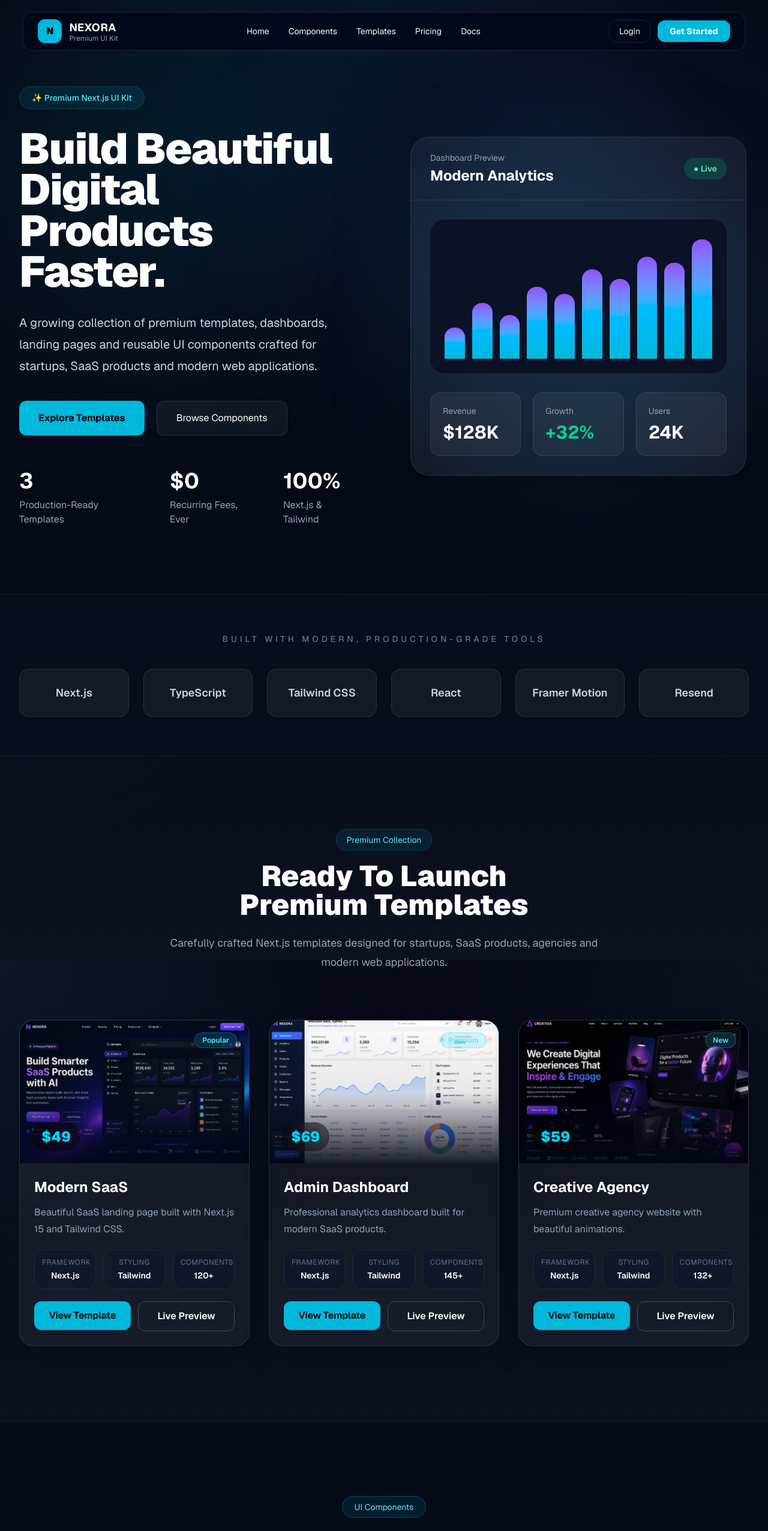
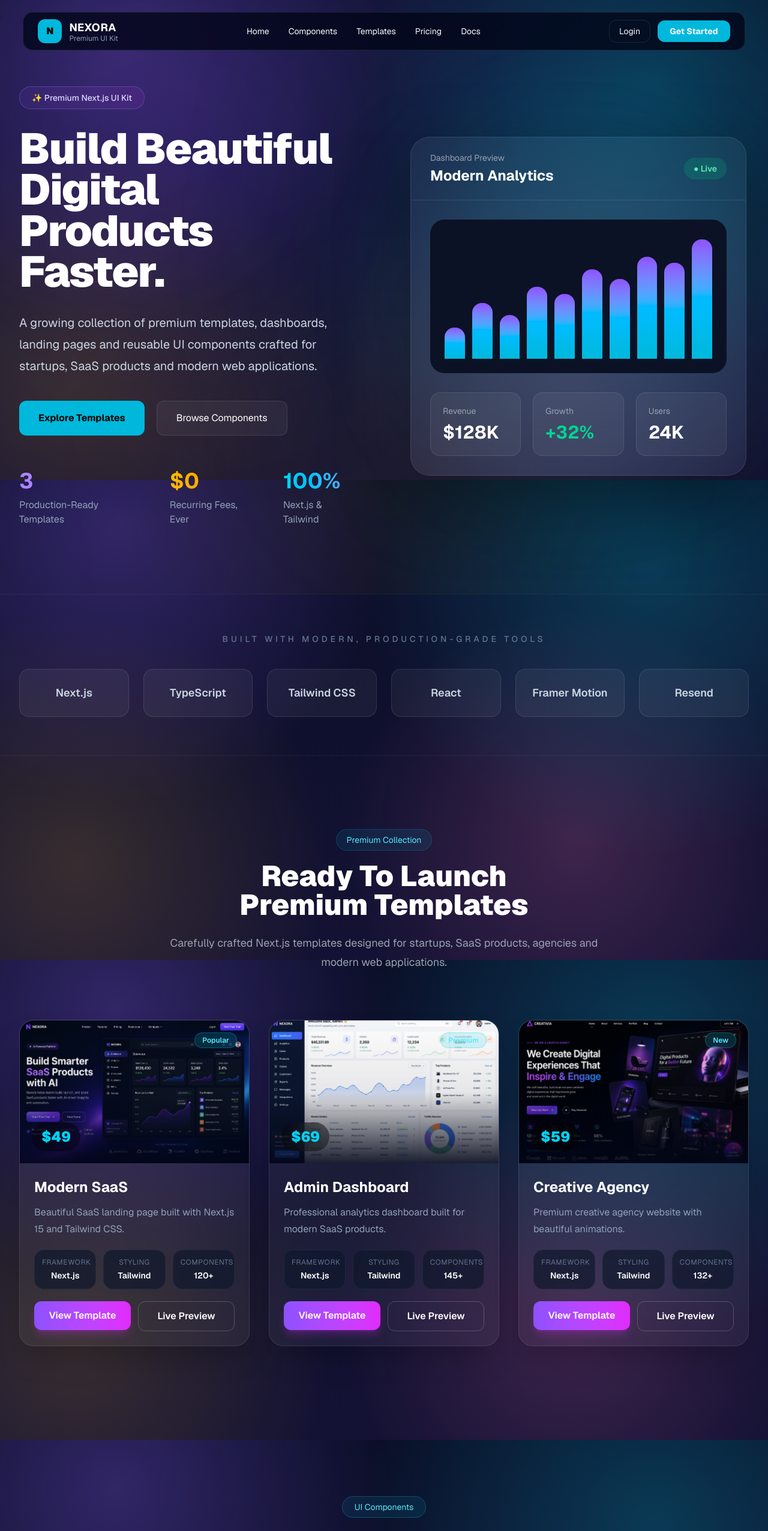
Before and after one commit to ghandon183-glitch/nexora-core, a Next.js app: page / in a window 1280 px wide. Shown: the top 2552 px of the page at 60% size. Built offline with nearby package versions, Linux system fonts and the light colour scheme.

Commit message:
Add vibrant multi-color glow redesign to homepage

```diff
--- a/app/globals.css
+++ b/app/globals.css
@@ -1,16 +1,16 @@
 @import "tailwindcss";
 
 :root {
-  --background: #050816;
+  --background: #0a0e27;
   --foreground: #f8fafc;
 
-  --card: rgba(15, 23, 42, 0.65);
-  --card-border: rgba(255,255,255,.08);
+  --card: rgba(30, 27, 66, 0.55);
+  --card-border: rgba(255,255,255,.10);
 
   --primary: #06b6d4;
   --primary-hover: #0891b2;
 
-  --muted: #94a3b8;
+  --muted: #a5b4d0;
 
   --radius: 24px;
 }
@@ -42,9 +42,11 @@ body{
   overflow-x:hidden;
 
   background:
-  radial-gradient(circle at top left,#0f172a 0%,transparent 40%),
-  radial-gradient(circle at top right,#0b1120 0%,transparent 35%),
-  linear-gradient(180deg,#050816 0%,#0b1120 100%);
+  radial-gradient(circle at 15% 10%,rgba(139,92,246,.30) 0%,transparent 35%),
+  radial-gradient(circle at 85% 18%,rgba(6,182,212,.26) 0%,transparent 38%),
+  radial-gradient(circle at 75% 75%,rgba(244,114,182,.20) 0%,transparent 34%),
+  radial-gradient(circle at 10% 80%,rgba(251,191,36,.16) 0%,transparent 32%),
+  linear-gradient(180deg,#0a0e27 0%,#141234 100%);
 
   color:var(--foreground);
 
--- a/components/sections/components-showcase.tsx
+++ b/components/sections/components-showcase.tsx
@@ -8,7 +8,7 @@ import Reveal from "@/components/ui/reveal";
 
 export default function ComponentsShowcase() {
   return (
-    <section className="bg-[#060B18] py-32">
+    <section className="py-32">
       <div className="mx-auto max-w-7xl px-8">
 
         <Reveal className="text-center">
--- a/components/sections/hero.tsx
+++ b/components/sections/hero.tsx
@@ -5,16 +5,18 @@ import { templates } from "@/lib/data/templates";
 export default function Hero() {
   const templateCount = templates.length;
   return (
-    <section className="relative overflow-hidden bg-[#060B18] pt-36 pb-28">
+    <section className="relative overflow-hidden pt-36 pb-28">
 
       {/* Background */}
       <div className="absolute inset-0">
 
-        <div className="absolute left-0 top-0 h-[550px] w-[550px] rounded-full bg-cyan-500/10 blur-[140px]" />
+        <div className="absolute left-0 top-0 h-[550px] w-[550px] rounded-full bg-violet-500/15 blur-[140px]" />
 
-        <div className="absolute right-0 top-32 h-[600px] w-[600px] rounded-full bg-violet-500/10 blur-[180px]" />
+        <div className="absolute right-0 top-32 h-[600px] w-[600px] rounded-full bg-cyan-500/15 blur-[180px]" />
 
-        <div className="absolute inset-0 bg-[radial-gradient(circle_at_top,rgba(14,165,233,.08),transparent_45%)]" />
+        <div className="absolute bottom-0 left-1/3 h-[450px] w-[450px] rounded-full bg-amber-400/10 blur-[160px]" />
+
+        <div className="absolute inset-0 bg-[radial-gradient(circle_at_top,rgba(139,92,246,.08),transparent_45%)]" />
 
       </div>
 
@@ -23,7 +25,7 @@ export default function Hero() {
         {/* Left */}
         <Reveal y={20}>
 
-          <span className="inline-flex rounded-full border border-cyan-500/20 bg-cyan-500/10 px-5 py-2 text-sm font-medium text-cyan-300">
+          <span className="inline-flex rounded-full border border-violet-400/30 bg-gradient-to-r from-violet-500/10 to-fuchsia-500/10 px-5 py-2 text-sm font-medium text-violet-200">
             ✨ Premium Next.js UI Kit
           </span>
 
@@ -57,7 +59,7 @@ export default function Hero() {
 
             <div>
 
-              <h3 className="text-4xl font-bold text-white">
+              <h3 className="bg-gradient-to-r from-violet-400 to-fuchsia-400 bg-clip-text text-4xl font-bold text-transparent">
                 {templateCount}
               </h3>
 
@@ -69,7 +71,7 @@ export default function Hero() {
 
             <div>
 
-              <h3 className="text-4xl font-bold text-white">
+              <h3 className="bg-gradient-to-r from-amber-400 to-orange-400 bg-clip-text text-4xl font-bold text-transparent">
                 $0
               </h3>
 
@@ -81,7 +83,7 @@ export default function Hero() {
 
             <div>
 
-              <h3 className="text-4xl font-bold text-white">
+              <h3 className="bg-gradient-to-r from-cyan-400 to-blue-400 bg-clip-text text-4xl font-bold text-transparent">
                 100%
               </h3>
 
--- a/components/sections/pricing.tsx
+++ b/components/sections/pricing.tsx
@@ -6,12 +6,12 @@ import { templates } from "@/lib/data/templates";
 
 export default function Pricing() {
   return (
-    <section className="bg-[#060B18] py-32">
+    <section className="py-32">
       <div className="mx-auto max-w-7xl px-8">
 
         <Reveal className="text-center">
 
-          <span className="rounded-full border border-cyan-500/30 bg-cyan-500/10 px-5 py-2 text-sm text-cyan-300">
+          <span className="rounded-full border border-amber-400/30 bg-gradient-to-r from-amber-400/10 to-orange-500/10 px-5 py-2 text-sm text-amber-300">
             Pricing
           </span>
 
@@ -37,13 +37,13 @@ export default function Pricing() {
                 <div
                   className={`rounded-3xl border p-8 backdrop-blur-xl transition duration-300 hover:-translate-y-2 ${
                     popular
-                      ? "border-cyan-400 bg-cyan-500/10"
+                      ? "border-amber-400/50 bg-gradient-to-br from-amber-400/10 to-orange-500/5 shadow-lg shadow-amber-500/10"
                       : "border-white/10 bg-white/5"
                   }`}
                 >
 
                   {popular && (
-                    <div className="mb-6 inline-block rounded-full bg-cyan-500 px-4 py-2 text-sm font-semibold text-black">
+                    <div className="mb-6 inline-block rounded-full bg-gradient-to-r from-amber-400 to-orange-500 px-4 py-2 text-sm font-semibold text-black">
                       Best Value
                     </div>
                   )}
@@ -84,7 +84,7 @@ export default function Pricing() {
 
                   <Link href={`/templates/${template.slug}`} className="mt-10 block">
                     <Button
-                      variant={popular ? "primary" : "outline"}
+                      variant={popular ? "gradient" : "outline"}
                       className="w-full"
                     >
                       View {template.title}
--- a/components/sections/testimonials.tsx
+++ b/components/sections/testimonials.tsx
@@ -1,28 +1,32 @@
 import Reveal from "@/components/ui/reveal";
+import Card from "@/components/ui/card";
 
 export default function Testimonials() {
   const reasons = [
     {
       title: "Real, Working Code",
       text: "Every template ships as a complete Next.js project you can clone and run locally in minutes — not a static mockup.",
+      glow: "violet" as const,
     },
     {
       title: "One-Time Payment",
       text: "No subscriptions, no recurring fees. Pay once via crypto and the template is yours to keep, forever.",
+      glow: "amber" as const,
     },
     {
       title: "Actively Maintained",
       text: "Nexora Core is a small, independently run marketplace — built and maintained by someone who actually uses these templates.",
+      glow: "cyan" as const,
     },
   ];
 
   return (
-    <section className="bg-[#060B18] py-32">
+    <section className="py-32">
       <div className="mx-auto max-w-7xl px-8">
 
         <Reveal className="text-center">
 
-          <span className="rounded-full border border-cyan-500/30 bg-cyan-500/10 px-5 py-2 text-sm text-cyan-300">
+          <span className="rounded-full border border-violet-400/30 bg-gradient-to-r from-violet-500/10 to-fuchsia-500/10 px-5 py-2 text-sm text-violet-200">
             Why Nexora Core
           </span>
 
@@ -41,7 +45,7 @@ export default function Testimonials() {
 
           {reasons.map((item, i) => (
             <Reveal key={item.title} delay={i * 0.1}>
-              <div className="rounded-3xl border border-white/10 bg-white/5 p-8 backdrop-blur-xl transition hover:-translate-y-2">
+              <Card glow={item.glow} className="p-8">
 
                 <h3 className="text-xl font-bold text-white">
                   {item.title}
@@ -51,7 +55,7 @@ export default function Testimonials() {
                   {item.text}
                 </p>
 
-              </div>
+              </Card>
             </Reveal>
           ))}
 
--- a/components/sections/trusted-by.tsx
+++ b/components/sections/trusted-by.tsx
@@ -11,7 +11,7 @@ const stack = [
 
 export default function TrustedBy() {
   return (
-    <section className="relative border-y border-white/5 bg-[#070D1C] py-16">
+    <section className="relative border-y border-white/5 py-16">
       <div className="mx-auto max-w-7xl px-8">
 
         <Reveal>
--- a/components/ui/button.tsx
+++ b/components/ui/button.tsx
@@ -1,6 +1,6 @@
 import { ButtonHTMLAttributes, ReactNode } from "react";
 
-type Variant = "primary" | "outline" | "ghost";
+type Variant = "primary" | "outline" | "ghost" | "gradient";
 
 interface ButtonProps extends ButtonHTMLAttributes<HTMLButtonElement> {
   children: ReactNode;
@@ -18,10 +18,13 @@ export default function Button({
 
   const variants = {
     primary:
-      "bg-cyan-500 text-black hover:scale-105 hover:bg-cyan-400",
+      "bg-gradient-to-r from-violet-500 to-fuchsia-500 text-white shadow-lg shadow-fuchsia-500/25 hover:scale-105 hover:shadow-fuchsia-500/40",
+
+    gradient:
+      "bg-gradient-to-r from-amber-400 to-orange-500 text-black shadow-lg shadow-amber-500/25 hover:scale-105 hover:shadow-amber-500/40",
 
     outline:
-      "border border-white/20 bg-transparent text-white hover:bg-white/10",
+      "border border-white/20 bg-transparent text-white hover:bg-white/10 hover:border-white/40",
 
     ghost:
       "bg-white/5 text-white hover:bg-white/10",
--- a/components/ui/card.tsx
+++ b/components/ui/card.tsx
@@ -1,12 +1,23 @@
 import { HTMLAttributes } from "react";
+
+type Glow = "cyan" | "violet" | "amber" | "pink";
 
 interface CardProps extends HTMLAttributes<HTMLDivElement> {
   children: React.ReactNode;
+  glow?: Glow;
 }
+
+const glowStyles: Record<Glow, string> = {
+  cyan: "hover:border-cyan-400/30 hover:shadow-cyan-500/10",
+  violet: "hover:border-violet-400/30 hover:shadow-violet-500/10",
+  amber: "hover:border-amber-400/30 hover:shadow-amber-500/10",
+  pink: "hover:border-pink-400/30 hover:shadow-pink-500/10",
+};
 
 export default function Card({
   children,
   className = "",
+  glow = "cyan",
   ...props
 }: CardProps) {
   return (
@@ -21,7 +32,7 @@ export default function Card({
         transition-all
         duration-300
         hover:-translate-y-2
-        hover:border-cyan-400/30
+        ${glowStyles[glow]}
         ${className}
       `}
       {...props}
```
Also changed, not shown: components/sections/cta.tsx (+17 -8 lines).
